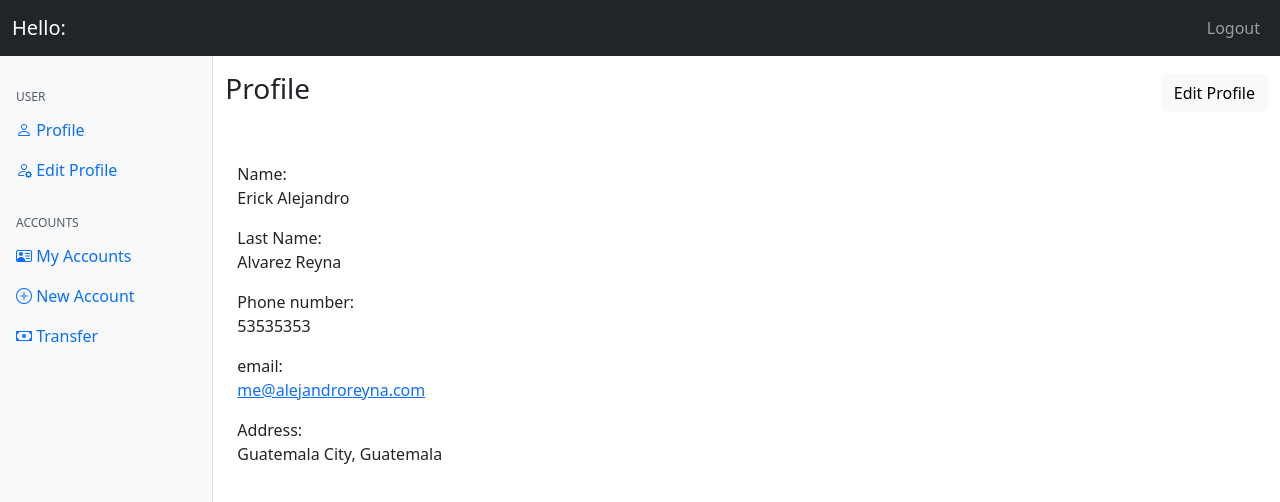
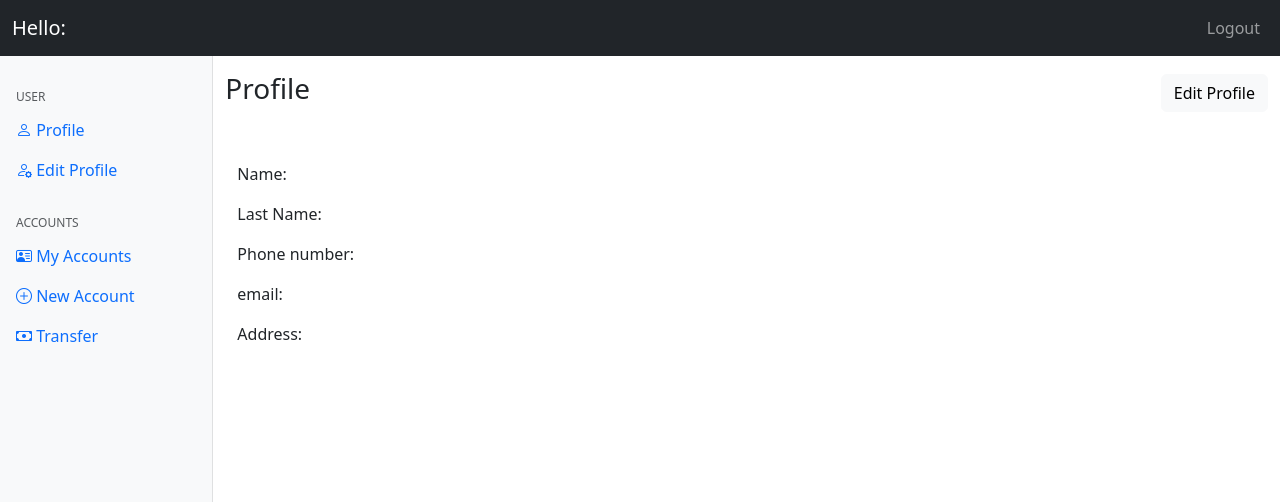
Before and after one commit to AleejandroReyna/new-bank-app, a React (Create React App) app: page /profile in a window 1280 px wide. Shown: the top 502 px of the page. Built offline with nearby package versions, Linux system fonts and the light colour scheme.

Commit message:
fake-login: Added user to profile screen
through context

```diff
--- a/src/screens/Profile/_Profile.tsx
+++ b/src/screens/Profile/_Profile.tsx
@@ -1,11 +1,15 @@
 // Dependencies
 import { Link } from "react-router-dom"
+import { useUser } from "../../contexts/User"
 
 // UI Components
 import { AppTitle } from "../../components/common/AppTitle"
 import { Button, Container, Row, Col } from "react-bootstrap"
 
-export const Profile = () => (
+export const Profile = () => {
+  // Hooks
+  const { user } = useUser()
+  return (
   <>
   <AppTitle title="Profile">
     <Link to='/profile/edit'>
@@ -16,25 +20,25 @@ export const Profile = () => (
     <Row>
       <Col xs="12">
         <span>Name: </span>
-        <p>Erick Alejandro</p>
+        <p>{user?.name}</p>
       </Col>
       <Col xs="12">
         <span>Last Name: </span>
-        <p>Alvarez Reyna</p>
+        <p>{user?.lastName}</p>
       </Col>
       <Col xs="12">
         <span>Phone number: </span>
-        <p>53535353</p>
+        <p>{user?.phone}</p>
       </Col>
       <Col xs="12">
         <span>email: </span>
-        <p><a href="mailto:me@alejandroreyna.com">me@alejandroreyna.com</a></p>
+        <p><a href={`mailto:${user?.email}`}>{user?.email}</a></p>
       </Col>
       <Col xs="12">
         <span>Address: </span>
-        <p>Guatemala City, Guatemala</p>
+        <p>{user?.address}</p>
       </Col>
     </Row>
   </Container>
   </>
-)
+)}
```
